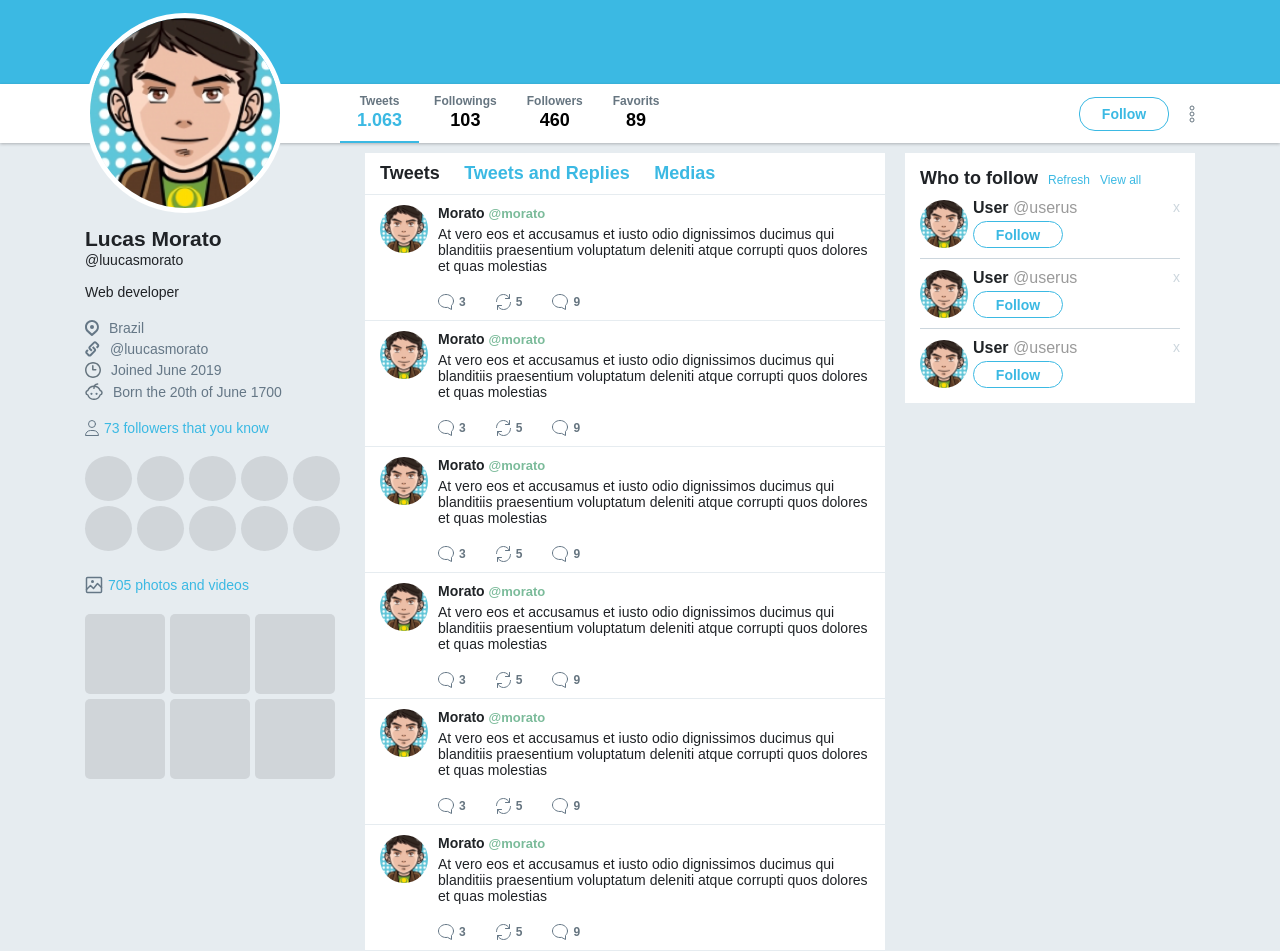
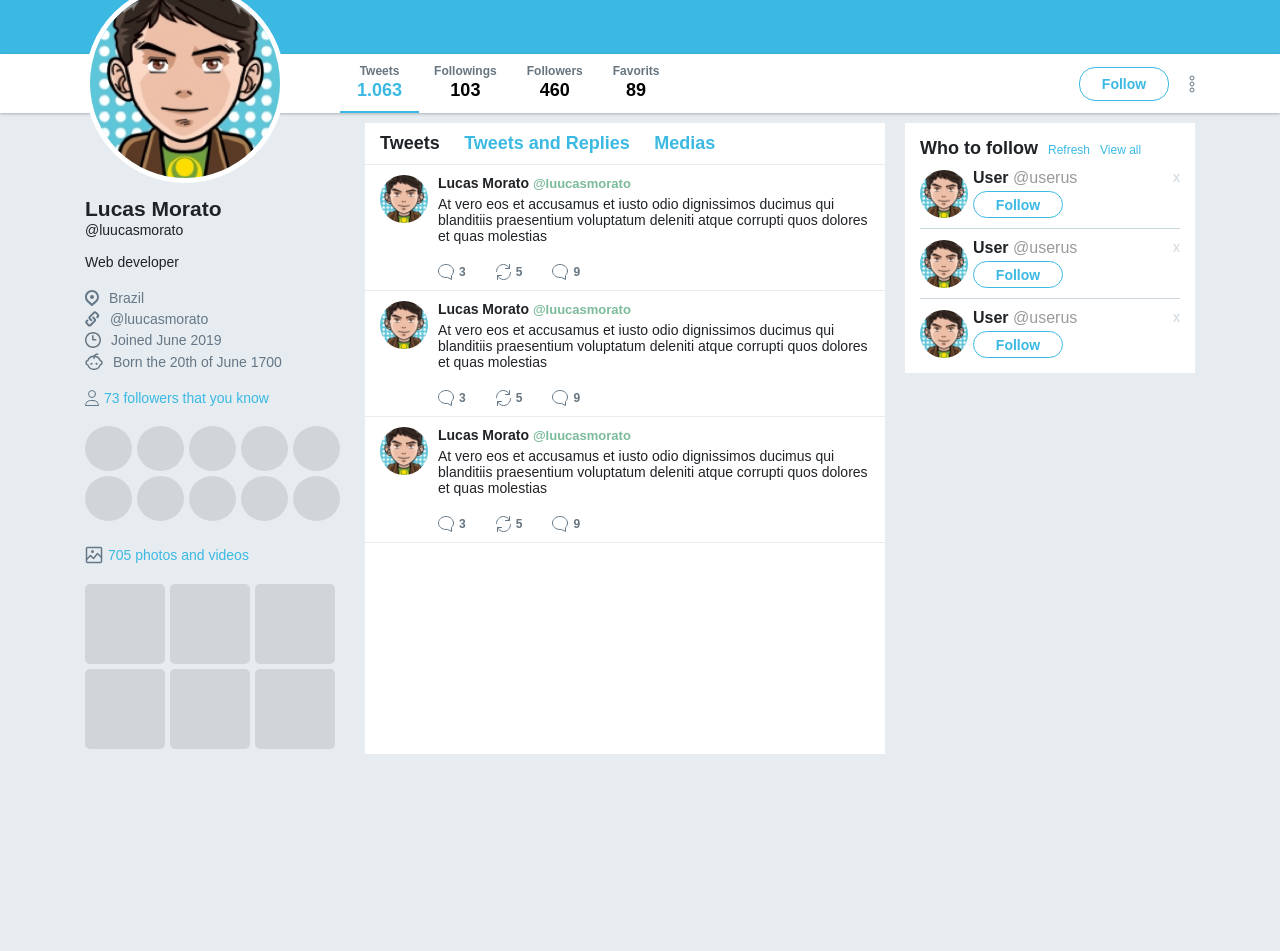
Before and after one commit to luucasmorato/layout-twitter, a plain HTML site: page index.html in a window 1280 px wide. Shown: the part 192-1143 px from the top of the page. After the commit the page ends 946 px from the top, so only its background shows below. Drawn offline with Linux system fonts and the light colour scheme.

Commit message:
add image, correction height banner

```diff
--- a/index.html
+++ b/index.html
@@ -126,7 +126,7 @@
           <li>
             <img src="images/avatar.png" alt="Avatar" />
             <div class="info">
-              <strong> Morato <span>@morato</span></strong>
+              <strong> Lucas Morato <span>@luucasmorato</span></strong>
               <p>
                 At vero eos et accusamus et iusto odio dignissimos ducimus qui
                 blanditiis praesentium voluptatum deleniti atque corrupti quos
@@ -142,7 +142,7 @@
           <li>
             <img src="images/avatar.png" alt="Avatar" />
             <div class="info">
-              <strong> Morato <span>@morato</span></strong>
+              <strong> Lucas Morato <span>@luucasmorato</span></strong>
               <p>
                 At vero eos et accusamus et iusto odio dignissimos ducimus qui
                 blanditiis praesentium voluptatum deleniti atque corrupti quos
@@ -158,55 +158,7 @@
           <li>
             <img src="images/avatar.png" alt="Avatar" />
             <div class="info">
-              <strong> Morato <span>@morato</span></strong>
-              <p>
-                At vero eos et accusamus et iusto odio dignissimos ducimus qui
-                blanditiis praesentium voluptatum deleniti atque corrupti quos
-                dolores et quas molestias
-              </p>
-              <div class="actions">
-                <a> <img src="images/comments.svg" alt="Comments" /> 3 </a>
-                <a> <img src="images/retweet.svg" alt="Retweet" /> 5 </a>
-                <a> <img src="images/comments.svg" alt="Comments" /> 9 </a>
-              </div>
-            </div>
-          </li>
-          <li>
-            <img src="images/avatar.png" alt="Avatar" />
-            <div class="info">
-              <strong> Morato <span>@morato</span></strong>
-              <p>
-                At vero eos et accusamus et iusto odio dignissimos ducimus qui
-                blanditiis praesentium voluptatum deleniti atque corrupti quos
-                dolores et quas molestias
-              </p>
-              <div class="actions">
-                <a> <img src="images/comments.svg" alt="Comments" /> 3 </a>
-                <a> <img src="images/retweet.svg" alt="Retweet" /> 5 </a>
-                <a> <img src="images/comments.svg" alt="Comments" /> 9 </a>
-              </div>
-            </div>
-          </li>
-          <li>
-            <img src="images/avatar.png" alt="Avatar" />
-            <div class="info">
-              <strong> Morato <span>@morato</span></strong>
-              <p>
-                At vero eos et accusamus et iusto odio dignissimos ducimus qui
-                blanditiis praesentium voluptatum deleniti atque corrupti quos
-                dolores et quas molestias
-              </p>
-              <div class="actions">
-                <a> <img src="images/comments.svg" alt="Comments" /> 3 </a>
-                <a> <img src="images/retweet.svg" alt="Retweet" /> 5 </a>
-                <a> <img src="images/comments.svg" alt="Comments" /> 9 </a>
-              </div>
-            </div>
-          </li>
-          <li>
-            <img src="images/avatar.png" alt="Avatar" />
-            <div class="info">
-              <strong> Morato <span>@morato</span></strong>
+              <strong> Lucas Morato <span>@luucasmorato</span></strong>
               <p>
                 At vero eos et accusamus et iusto odio dignissimos ducimus qui
                 blanditiis praesentium voluptatum deleniti atque corrupti quos
--- a/style.css
+++ b/style.css
@@ -98,7 +98,7 @@ header#main-header div.side input {
 }
 
 div.banner {
-  height: 230px;
+  height: 200px;
   width: 100%;
   background-color: #3bb9e3;
 
```
Also changed, not shown: images/front.png (added).
